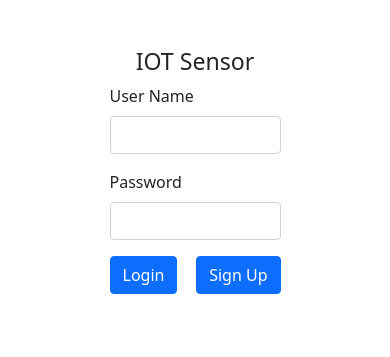
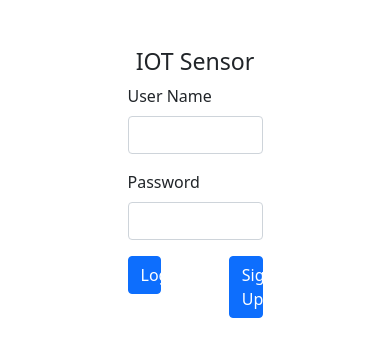
Before and after one commit to Shethyash/dstp, a Django app: page / in a window 390 px wide. Shown: the top 357 px of the page. Run offline with Django 4.2, Linux system fonts and the light colour scheme; some libraries are stand-ins or nearby versions.

Commit message:
login signup responsive

```diff
--- a/templates/auth/sign_in.html
+++ b/templates/auth/sign_in.html
@@ -11,6 +11,8 @@
     <!------ Include the above in your HEAD tag ---------->
   </head>
   <body>
+    <div class="row">
+      <span class="col-3"></span>
       {% for msg in messages %}
       <div
         class="alert alert-{{msg.tags}} alert-dismissible fade show"
@@ -27,7 +29,7 @@
         </button>
       </div>
       {% endfor %}
-    <div id="login" class="" style="width: 50%; margin-left: 25%">
+      <div id="login" class="col-6">
         <h3 class="text-center text-black pt-5">IOT Sensor</h3>
         <div class="container">
           <form action="/" method="post">
@@ -59,13 +61,18 @@
               />
             </div>
             <div>
-            <button type="submit" class="btn btn-primary">Login</button>
-            <a href="/sign_up" class="btn btn-primary" style="float: right"
+              <button type="submit" class="col-3 btn btn-primary">Login</button>
+              <span class="col-6"></span>
+              <a
+                href="/sign_up"
+                class="col-3 btn btn-primary"
+                style="float: right"
                 >Sign Up</a
               >
             </div>
           </form>
         </div>
       </div>
+    </div>
   </body>
 </html>
```
Also changed, not shown: templates/auth/sign_up.html (+11 -3 lines). Lines whose indentation alone changed are shown as unchanged.
